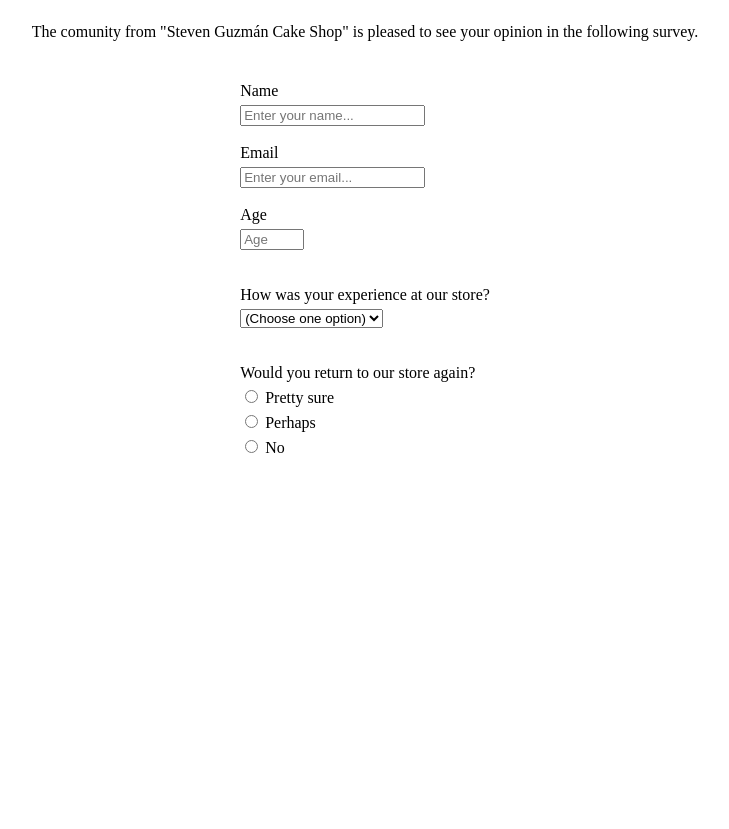
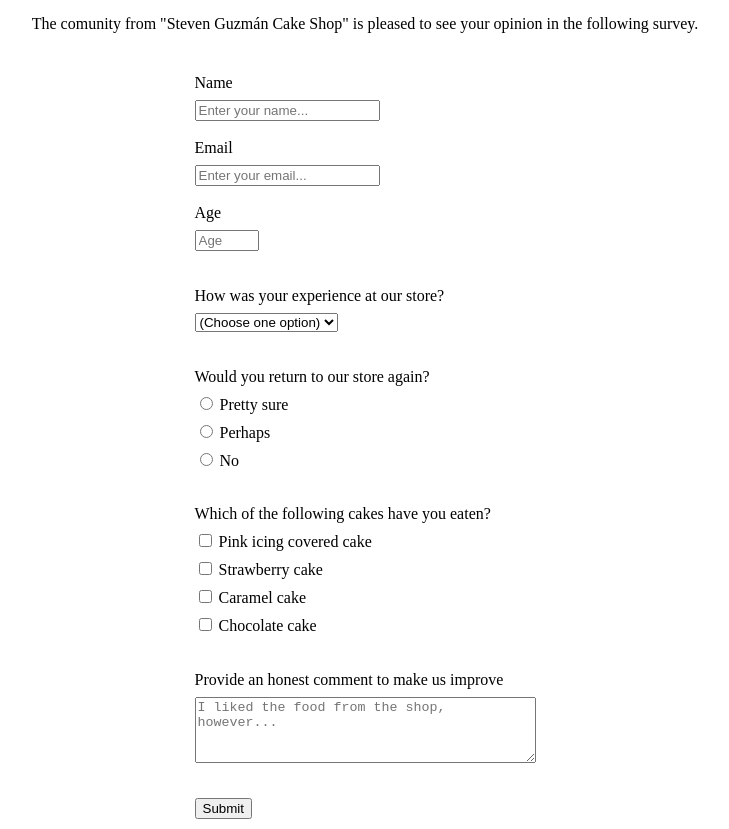
Before and after one commit to Stevjor/survey, a plain HTML site: page index.html in a window 1280 px wide. Shown: the part 81-910 px from the top of the page, without its empty margins (275-1004 px from the left). Before the commit the page ends 800 px from the top, so only its background shows below. Drawn offline with Linux system fonts and the light colour scheme.

Commit message:
Completed user stories for the project.

```diff
--- a/index.html
+++ b/index.html
@@ -75,22 +75,52 @@
             <fieldset>
                 Would you return to our store again?
                 <label class="block-me">
-                    <input class="radios" type="radio" name="multiple-option">
+                    <input value="sure" type="radio" name="multiple-option">
                     Pretty sure
                 </label >
 
                 <label class="block-me">
-                    <input class="radios" type="radio" name="multiple-option">
+                    <input value="perhaps" type="radio" name="multiple-option">
                     Perhaps
                 </label>
 
                 <label class="block-me">
-                    <input class="radios" type="radio" name="multiple-option">
+                    <input value="no" type="radio" name="multiple-option">
                     No
                 </label>
             </fieldset>
 
 
+            <fieldset>
+                Which of the following cakes have you eaten?
+                <label class="block-me">
+                    <input value="icing" type="checkbox" name="multiple-option1">
+                    Pink icing covered cake
+                </label >
+
+                <label class="block-me">
+                    <input value="strawberry" type="checkbox" name="multiple-option2">
+                    Strawberry cake
+                </label>
+
+                <label class="block-me">
+                    <input value="Caramel" type="checkbox" name="multiple-option3">
+                    Caramel cake
+                </label>
+
+                <label class="block-me">
+                    <input value="Chocolate" type="checkbox" name="multiple-option4">
+                    Chocolate cake
+                </label>
+            </fieldset>
+
+            <fieldset>
+                Provide an honest comment to make us improve
+                <textarea name="comment" rows="4" cols="40" placeholder="I liked the food from the shop, however..."></textarea>
+            </fieldset>
+            <fieldset>
+                <input type="submit" value="Submit" id="submit" />
+            </fieldset>
         </form>
 
         <script src="https://cdn.freecodecamp.org/testable-projects-fcc/v1/bundle.js"></script>
--- a/style.css
+++ b/style.css
@@ -5,16 +5,24 @@ fieldset {
 
 #dropdown {
     display: block;
-    margin-top: 5px;
+    margin-top: 8px;
 }
 
 .block-me {
     display: block;
-    margin-top: 5px;
+    margin-top: 8px;
 }
 body {
     display: flex;
     justify-content: center;
     align-items: center;
     flex-direction: column;
+    width: 100%;
+    height: 100hv;
+    margin: 0;
 }
+
+textarea {
+    display: block;
+    margin-top: 8px;
+}
```
